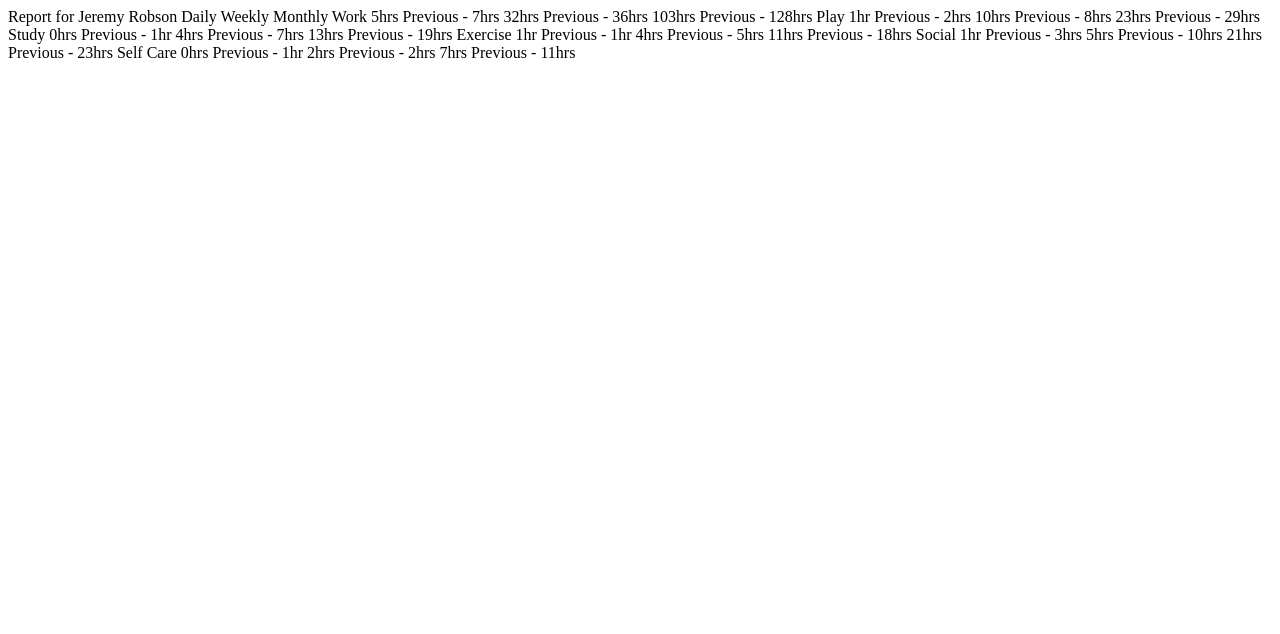
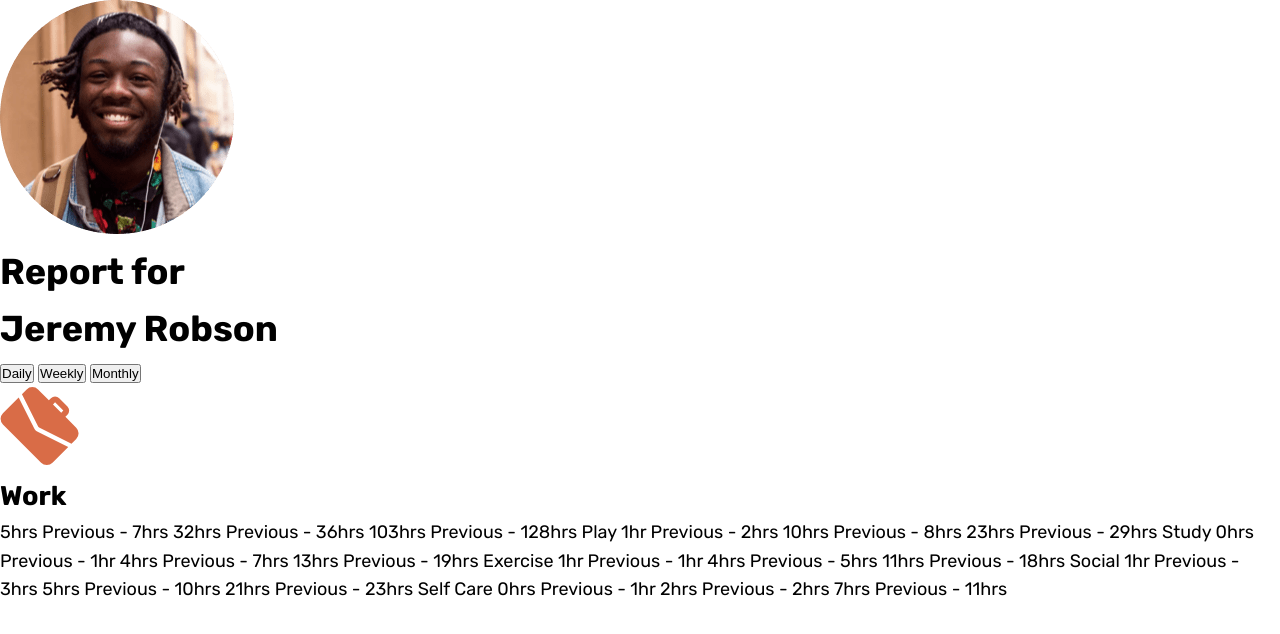
Before and after one commit to Glenda9031/Time_Tracking_Dashboard_Main, a plain HTML site: page index.html in a window 1280 px wide. Drawn offline with Linux system fonts and the light colour scheme.

Commit message:
Revised index.html and style.css

```diff
--- a/css/style.css
+++ b/css/style.css
@@ -0,0 +1,31 @@
+@import url('https://fonts.googleapis.com/css2?family=Rubik:ital,wght@0,300..900;1,300..900&display=swap');
+
+:root {
+    --clr-primary-blue: hsl(246, 80%, 60%);
+    --clr-primary-light-red: hsl(15, 100%, 70%); // (work)
+    --clr-primary-soft-blue: hsl(195, 74%, 62%); // (play)
+    --clr-primary-light-red: hsl(348, 100%, 68%); // (study)
+    --clr-primary-lime-green: hsl(145, 58%, 55%); // (exercise)
+    --clr-primary-violet: hsl(264, 64%, 52%); // (social)
+    --clr-primary-soft-orange: hsl(43, 84%, 65%); // (self care)
+
+    --clr-neutral-very-dark-blue: hsl(226, 43%, 10%);
+    --clr-neutral-dark-blue: hsl(235, 46%, 20%);
+    --clr-neutral-desaturated-blue: hsl(235, 45%, 61%);
+    --clr-neutral-pale-blue: hsl(236, 100%, 87%);
+}
+
+*,
+*::before,
+*::after {
+    margin: 0;
+    padding: 0;
+    box-sizing: border-box;
+}
+
+body {
+    font-family: 'Rubik', sans-serif;
+    font-size: 18px;
+    line-height: 1.6;
+    color: var(--clr-neutral-very-dark-blue);
+}
--- a/index.html
+++ b/index.html
@@ -10,15 +10,36 @@
 
  </head>
 <body>
+  <div class="container">
+    <div class="card card--avatar">
+      <div class="card--avatar-top card--lg">
+        <img src="./images/image-jeremy.png" alt="jeremy" class="avatar">
+        <h1>
+          <span>Report for</span><br>
+          Jeremy Robson
+        </h1>
+      </div>
+      <div class="card--avatar-bottom card-sm">
+        <button class="btn">Daily</button>
+        <button class="btn">Weekly</button>
+        <button class="btn active">Monthly</button>
+      </div>
+    </div>
 
-  Report for
-  Jeremy Robson
+    <div class="container--timecards">
+      <div class="card timecard timecard-work">
+        <div class="card--sm card--top">
+          <img src="./images/icon-work.svg" alt="work" class="icon" aria-hidden="true">
+         </div>
+         <div class="timecard--bottom card--lg">
+          <div class="timecard--title">
+            <h2>Work</h2>
+          </div>
+         </div>
+      </div>
+    </div>
+  </div>
 
-  Daily
-  Weekly
-  Monthly
-
-  Work
   5hrs <!-- daily -->
   Previous - 7hrs <!-- daily -->
   32hrs <!-- weekly -->
```
